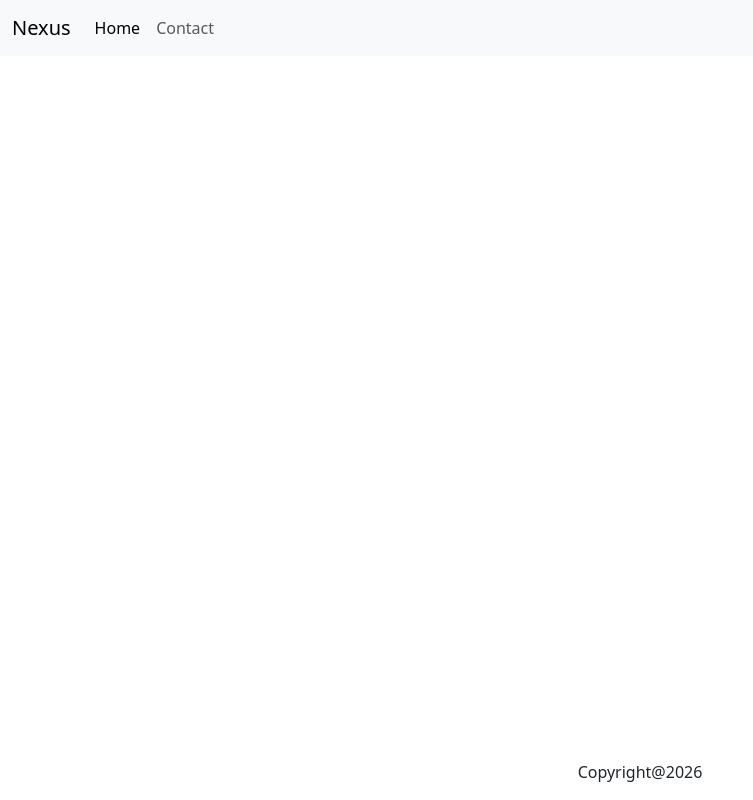
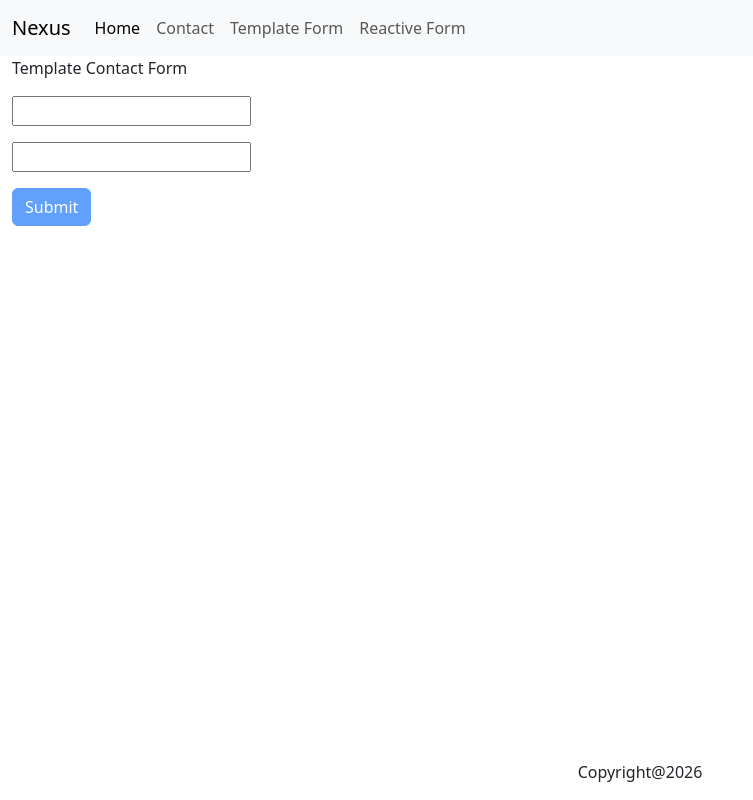
Before and after one commit to dnyaneshmali/my-angular-app, an Angular app: page /template-form in a window 1280 px wide. Before the commit this address led to /. Shown: the whole page, without its empty margins (0-753 px from the left). Built offline with nearby package versions, Linux system fonts and the light colour scheme.

Commit message:
forms practice

```diff
--- a/src/app/address/address.component.html
+++ b/src/app/address/address.component.html
@@ -3,4 +3,4 @@
 {{addressDetails | json}}
 
 
-<button type="button" (click)="sendEvent()">Send Event</button>
+<button class="btn btn-primary" type="button" (click)="sendEvent()">Send Event</button>
--- a/src/app/contact/contact.component.ts
+++ b/src/app/contact/contact.component.ts
@@ -1,14 +1,13 @@
-import { Component, OnInit } from "@angular/core";
-import { AddressComponent } from "../address/address.component";
-import { CommonModule } from "@angular/common";
+import { Component, OnInit } from '@angular/core';
+import { AddressComponent } from '../address/address.component';
+import { CommonModule } from '@angular/common';
 
 @Component({
   selector: 'app-contact',
   templateUrl: 'contact.component.html',
   styleUrl: 'contact.component.css',
-    imports: [AddressComponent, CommonModule]
+  imports: [AddressComponent, CommonModule],
 })
-
 export class ContactComponent implements OnInit {
   addressDetails = {};
   userData: any;
@@ -18,8 +17,8 @@ export class ContactComponent implements OnInit {
     this.addressDetails = {
       village: 'Mendha',
       district: 'Dharashiv',
-            state: 'Maharashtra'
-        }
+      state: 'Maharashtra',
+    };
   }
 
   addressEventData(event: any) {
--- a/src/app/header/header.component.html
+++ b/src/app/header/header.component.html
@@ -12,6 +12,12 @@
         <li class="nav-item">
           <a class="nav-link" [routerLink]="'contact'">Contact</a>
         </li>
+        <li class="nav-item">
+          <a class="nav-link" [routerLink]="'template-form'">Template Form</a>
+        </li>
+        <li class="nav-item">
+          <a class="nav-link" [routerLink]="'reactive-form'">Reactive Form</a>
+        </li>
       </ul>
     </div>
   </div>
--- /dev/null
+++ b/src/app/reactive-form/reactive-form.component.html
@@ -0,0 +1,26 @@
+<p>Reactive Form</p>
+<div>
+    <form [formGroup]="userForm" (ngSubmit)="userFormSubmit()">
+        <p><input type="text" formControlName="firstName" name="firstName"><br />
+            @if (userForm.get('firstName')?.touched && userForm.get('firstName')?.invalid) {
+                @if (userForm.get('firstName')?.errors?.['required']) {
+                <span class="text-danger">First Name is Required</span>
+                }
+                @if (userForm.get('firstName')?.errors?.['minlength']) {
+                <span class="text-danger">Enter min 3 Charaters</span>
+                }
+            }
+        </p>
+        <p><input type="text" formControlName="lastName" name="lastName"><br />
+            @if (userForm.get('lastName')?.touched && userForm.get('lastName')?.invalid) {
+                @if (userForm.get('lastName')?.errors?.['required']) {
+                <span class="text-danger">Last Name is Required</span>
+                }
+                @if (userForm.get('lastName')?.errors?.['minlength']) {
+                <span class="text-danger">Enter min 3 Charaters</span>
+                }
+            }
+        </p>
+        <button type="submit" class="btn btn-primary" [disabled]="userForm.invalid">Submit</button>
+    </form>
+</div>
--- /dev/null
+++ b/src/app/reactive-form/reactive-form.component.ts
@@ -0,0 +1,32 @@
+import { Component, OnInit } from '@angular/core';
+import {
+  FormControl,
+  FormGroup,
+  FormsModule,
+  ReactiveFormsModule,
+  Validators,
+} from '@angular/forms';
+
+@Component({
+  selector: 'app-reactive-form',
+  templateUrl: 'reactive-form.component.html',
+  styleUrl: 'reactive-form.component.css',
+  imports: [FormsModule, ReactiveFormsModule],
+})
+export class ReactiveFormComponent implements OnInit {
+  userForm!: FormGroup;
+  firstName!: FormControl;
+  lastName!: FormControl;
+  constructor() {}
+
+  ngOnInit(): void {
+    this.userForm = new FormGroup({
+      firstName: new FormControl('', [Validators.required, Validators.minLength(3)]),
+      lastName: new FormControl('', [Validators.required,  Validators.minLength(3)]),
+    });
+  }
+
+  userFormSubmit() {
+    console.log('form', this.userForm.value);
+  }
+}
--- /dev/null
+++ b/src/app/template-form/template-form.component.html
@@ -0,0 +1,25 @@
+<p>Template Contact Form</p>
+
+<div>
+    <form #userForm="ngForm" (ngSubmit)="submitUserForm(userForm)">
+        <p><input type="text" [(ngModel)]="firstName" #firstNameVar="ngModel" name="firstName" required minlength="3"><br />
+            @if (firstNameVar.touched && firstNameVar.invalid && firstNameVar.hasError('required')) {
+            <span class="text-danger">First Name is required</span>
+            }
+            @if (firstNameVar.touched && firstNameVar.invalid && firstNameVar.hasError('minlength')) {
+            <span class="text-danger">Enter Min 3 Charater</span>
+            }
+        </p>
+        <p><input type="text" [(ngModel)]="lastName" #lastNameVar="ngModel" name="lastName" required minlength="3"><br />
+            @if (lastNameVar.touched && lastNameVar.invalid && lastNameVar.hasError('required')) {
+            <span class="text-danger">Last Name is required</span>
+            }
+
+            @if (lastNameVar.touched && lastNameVar.invalid && lastNameVar.hasError('minlength')) {
+            <span class="text-danger">Enter Min 3 Charater</span>
+            }
+
+        </p>
+        <button class="btn btn-primary" type="submit" [disabled]="userForm.invalid">Submit</button>
+    </form>
+</div>
--- /dev/null
+++ b/src/app/template-form/template-form.component.ts
@@ -0,0 +1,19 @@
+import { Component } from "@angular/core";
+import { FormsModule } from "@angular/forms";
+
+@Component({
+    selector: 'app-template-form',
+    templateUrl: 'template-form.component.html',
+    styleUrl: 'template-form.component.css',
+    imports: [FormsModule]
+})
+
+export class TemplateFormComponent {
+  firstName!: string;
+  lastName!: string;
+    constructor() {}
+
+     submitUserForm(userData: any) {
+    console.log('user data', userData.value);
+  }
+}
```
Also changed, not shown: src/app/app.routes.ts (+10 -0 lines), src/app/reactive-form/reactive-form.component.css (added), src/app/template-form/template-form.component.css (added). Lines whose indentation alone changed are shown as unchanged.
